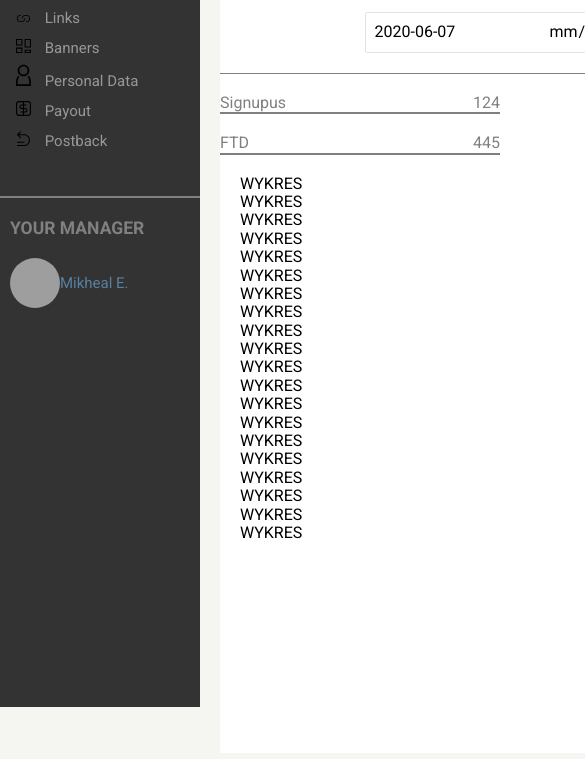
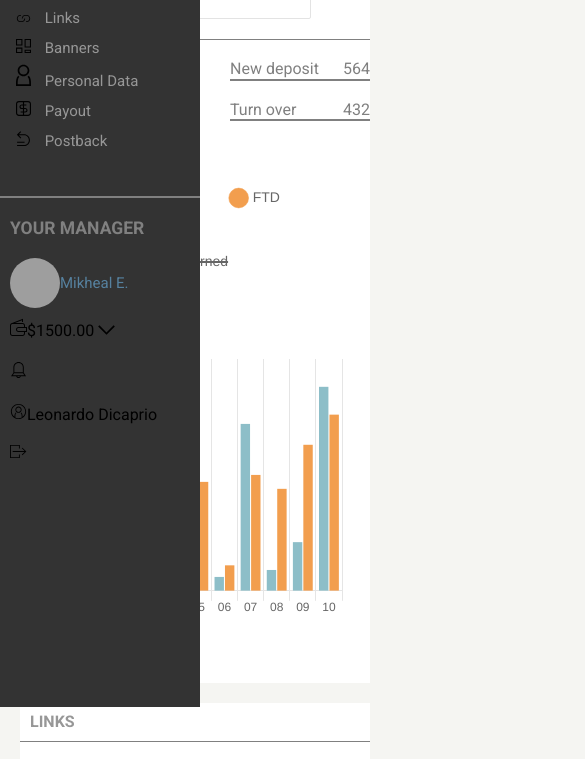
Before and after one commit to AlanM-dev/kodilla-solo, a website: page index.html in a window 390 px wide. Shown: the part 137-896 px from the top of the page, 585 px wide, since content can reach past the window. Drawn offline with nearby package versions, Linux system fonts and the light colour scheme; grey boxes are pictures that could not be loaded.

Commit message:
Project Done

```diff
--- a/index.html
+++ b/index.html
@@ -14,7 +14,7 @@
     <section class="sidebar-container">
       <div class="logo">
         <h1>Just do it</h1>
-        <a id=hamburger><i class="fa fa-bars"></i></a>
+        <a id="hamburger"><i class="fa fa-bars"></i></a>
       </div>
       <ul class="link-list-sidebar">
         <li><a href="#"><img src="./icons/general.svg">  General</a></li>
@@ -30,6 +30,21 @@
         <div>
           <img src="https://images.pexels.com/photos/4348270/pexels-photo-4348270.jpeg?auto=compress&cs=tinysrgb&dpr=1&w=500" alt="">
           <p>Mikheal E.</p>
+        </div>
+      </div>
+      <div class="mobile-user-bar">
+        <div class = "top-cell">
+          <img class = "wallet" src="./icons/wallet.svg" alt="wallet"><span>$1500.00 <img class="arrow" src="./icons/arrow-down.svg" alt=""></span>
+
+        </div>
+        <div class = "top-cell">
+          <img class = "bell" src="./icons/notification.svg"  alt="bell">
+        </div>
+        <div class = "top-cell">
+          <img class = "profile" src="./icons/profile.svg"  alt="profile"><span>Leonardo Dicaprio</span>
+        </div>
+        <div class = "top-cell">
+          <img class = "quit" src="./icons/quit.svg"  class="picture-quit" alt="quit">
         </div>
       </div>
     </section>
@@ -76,9 +91,7 @@
           </div>
         </div>
         <div class="chart">
-          WYKRES <br>WYKRES <br>WYKRES <br>WYKRES <br>WYKRES <br>WYKRES <br>WYKRES <br>WYKRES <br>WYKRES <br>WYKRES <br>
-          WYKRES <br>WYKRES <br>WYKRES <br>WYKRES <br>WYKRES <br>WYKRES <br>WYKRES <br>WYKRES <br>WYKRES <br>WYKRES <br>
-
+          <canvas id="myChart"></canvas>
         </div>
       </div>
       <div class="section-links">
@@ -97,6 +110,7 @@
     </section>
 
   </div>
+  <script src="https://cdnjs.cloudflare.com/ajax/libs/Chart.js/2.4.0/Chart.min.js"></script>
   <script src="js/script.js"></script>
 </body>
 </html>
--- a/js/script.js
+++ b/js/script.js
@@ -4,3 +4,67 @@ const sidebar = document.querySelector('.sidebar-container');
 button.addEventListener('click', function() {
 	sidebar.classList.toggle('closed');
 });
+
+
+
+
+  const ctx = document.getElementById('myChart').getContext('2d');
+
+  /* eslint-disable */
+  //margin for chart legend
+  Chart.Legend.prototype.afterFit = function () {
+	this.height = this.height + 80;
+  };
+
+  const chart = new Chart(ctx, {
+
+	// 1
+	type: 'bar',
+	data: {
+	  // 2
+	  labels: ['01', '02', '03', '04', '05', '06', '07', '08', '09', '10'],
+	  // 3
+	  datasets: [{
+		  // 4
+		  label: 'Signups',
+		  // 5
+		  backgroundColor: '#8DBEC8',
+		  borderColor: '#8DBEC8',
+		  // 6
+		  data: [52, 51, 41, 94, 26, 6, 72, 9, 21, 88],
+		},
+		{
+		  label: 'FTD',
+		  backgroundColor: '#F29E4E',
+		  borderColor: '#F29E4E',
+		  data: [6, 72, 1, 0, 47, 11, 50, 44, 63, 76],
+		},
+		{
+		  label: 'Earned',
+		  backgroundColor: '#71B374',
+		  borderColor: '#71B374',
+		  data: [59, 49, 68, 90, 67, 41, 13, 38, 48, 48],
+		  // 7
+		  hidden: true,
+		}
+	  ]
+	},
+	options: {
+	  maintainAspectRatio: false,
+	  responsive: true,
+	  scales: {
+		yAxes: [{
+		  gridLines: {
+			display: false
+		  }
+		}]
+	  },
+	  legend: {
+		labels: {
+		  fontSize: 14,
+		  usePointStyle: true,
+		  padding: 50,
+		}
+	  }
+	}
+  });
--- a/sass/style.scss
+++ b/sass/style.scss
@@ -42,10 +42,16 @@ h1 {
   height: 100vh;
   z-index: 1;
   transition: transform 0.5s ease-in-out;
+  overflow: hidden;
 }
 
 .sidebar-container.closed{
-  transform: translateX(-100%);
+  transform: translateX(-80%);
+  height: 43px;
+  #hamburger {
+    position: relative;
+    top: -20px;
+  }
 }
 
 .fa-bars {
@@ -209,7 +215,7 @@ input {
 .table{
   display: flex;
   justify-content: space-between;
-  width: 700px;
+  max-width: 700px;
   margin: 0 auto;
 }
 
@@ -227,8 +233,14 @@ input {
 
 
 .chart{
-  margin: 20px;
+  margin: 20px auto;
+  max-width: 600px;
+  height: 480px;
+
+
 }
+
+// style="display: block; width: 858px; height: 480px;"
 
 .section-links{
   margin-left: 220px;
@@ -309,9 +321,20 @@ ul {
   margin-left: 0;
 }
 
+.mobile-user-bar {
+  display: none;
+  img {
+    width: 17px;
+  }
+  .top-cell {
+    padding: 10px;
+  }
+}
+
 @media(max-width: 767px) {
   .user-bar{
     justify-content: flex-start;
+    display: none;
   }
 
   .section-links{
@@ -334,6 +357,22 @@ ul {
   .chart{
     width: 300px;
   }
+
+  .mobile-user-bar {
+    display: block;
+    overflow: hidden;
+  }
+
+  .section-general-statistic {
+    margin-top: 20px;
+    margin-left: 20px;
+  }
+
+  .section-links {
+    margin-left: 20px;
+  }
+
+
 }
 
 @media(min-width: 992px) {
```
Also changed, not shown: css/style.css, 1 other file.
